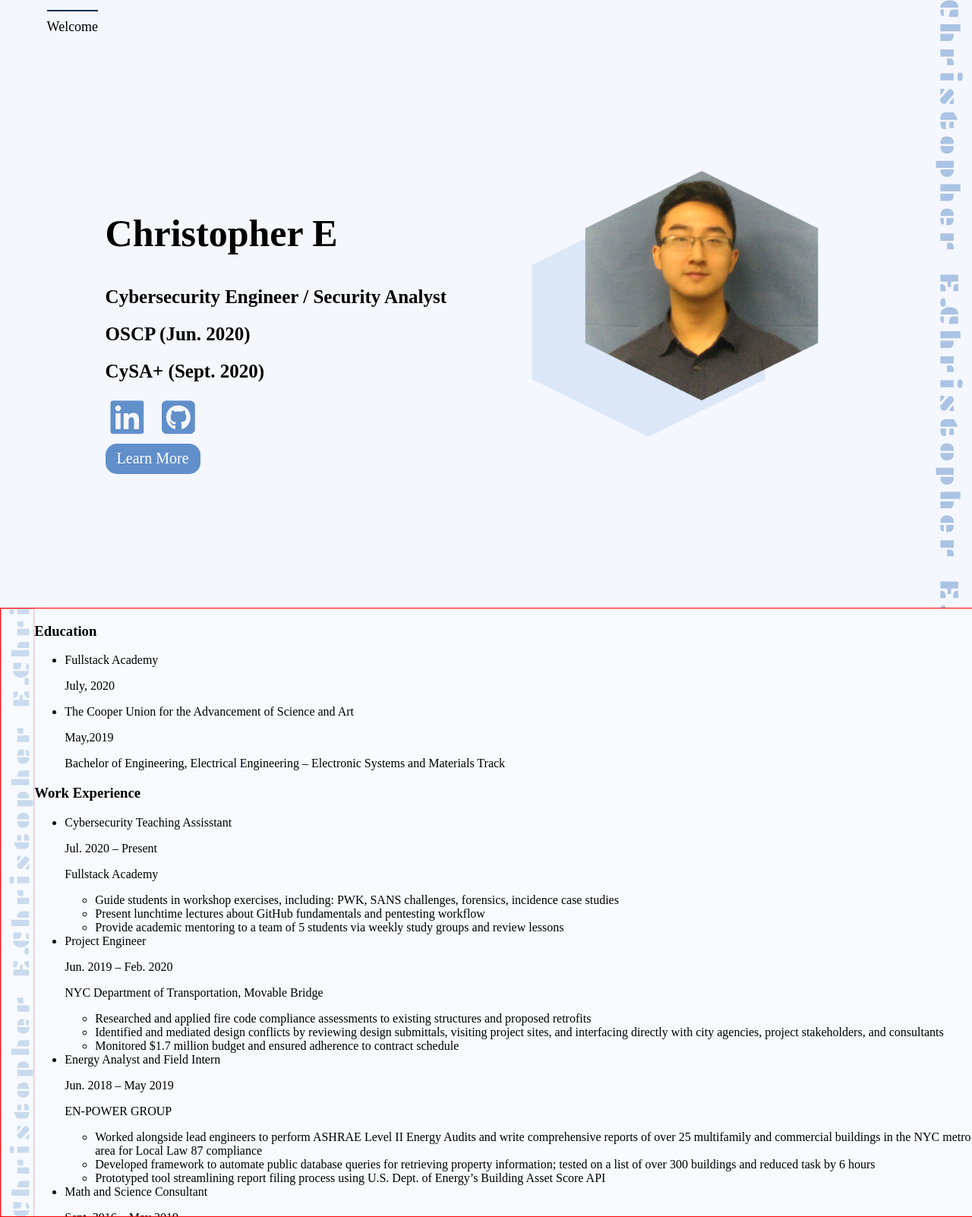
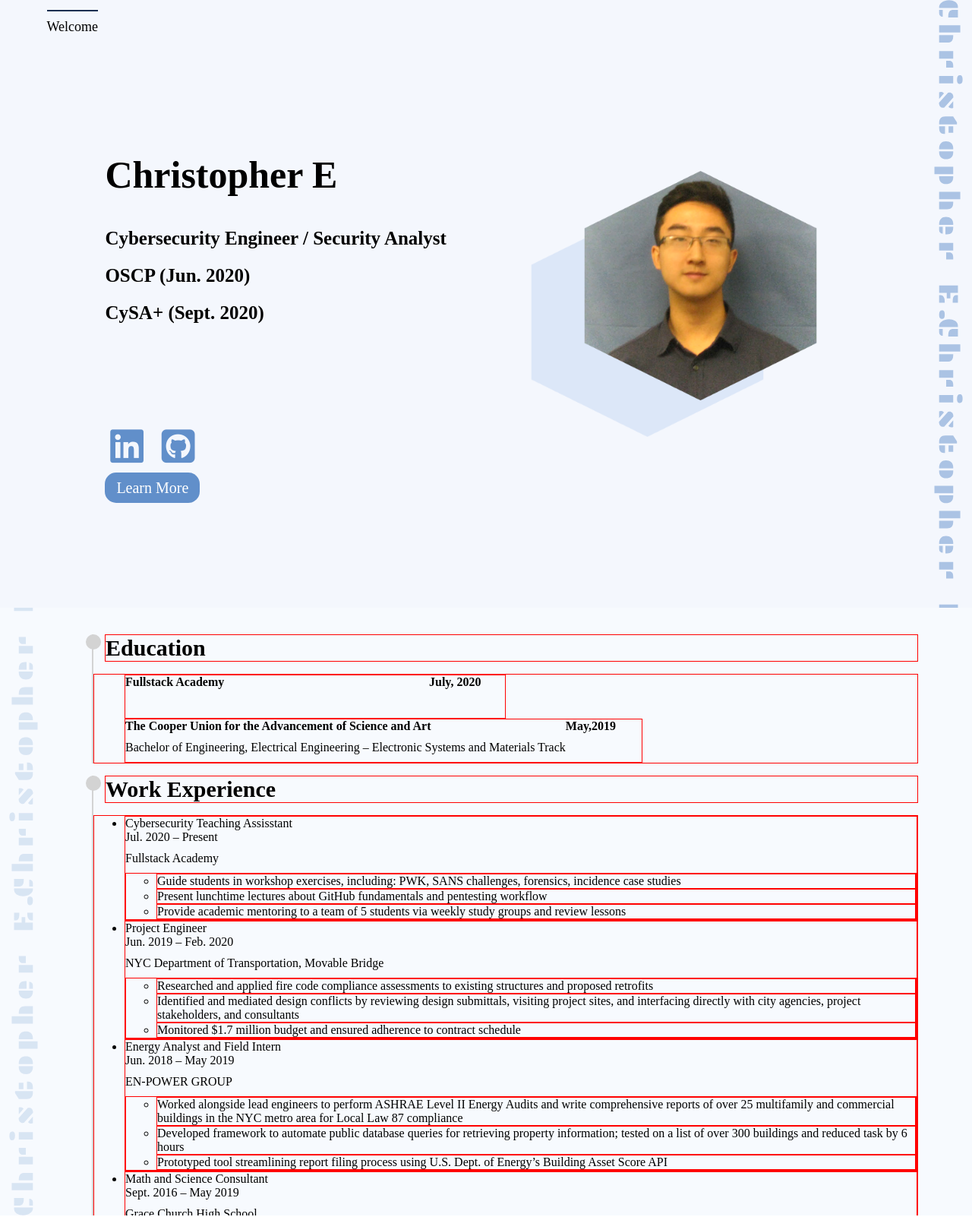
Before and after one commit to dliu12/christopherE_portfolio, a plain HTML site: page index.html in a window 1280 px wide. Shown: the whole page at 76% size. Drawn offline with nearby package versions, Linux system fonts and the light colour scheme.

Commit message:
9.30.2020 update
1. resume section information update

```diff
--- a/chrisReactComponent.js
+++ b/chrisReactComponent.js
@@ -89,7 +89,7 @@ class ResumeComponent extends React.Component {
   }
   render() {
     return (
-      <section>
+      <section id={this.props.idName}>
         <RoundDeco />
         <h3 className="sectionTitle">{this.props.title}</h3>
         {this.props.sectionItem}
@@ -119,13 +119,13 @@ class Education extends React.Component {
       renderArr.push(
         <li key={items}>
             <span>{this.schools[items]["name"]}</span>
-            <p>{this.schools[items]["year"]}</p>
+            <p className="year">{this.schools[items]["year"]}</p>
             <p>{this.schools[items]["description"]}</p>
         </li>
       );
     }
     return(
-      <ul>
+      <ul id="eduList">
         {renderArr}
       </ul>
     );
@@ -192,7 +192,7 @@ class WorkExperience extends React.Component{
       )
     }
     return(
-      <ul>
+      <ul id="workList">
         {renderArr}
       </ul>
     );
@@ -263,7 +263,7 @@ class ResearchProject extends React.Component{
       }
     }
     return(
-      <ul>
+      <ul id="researchList">
         {renderArr}
       </ul>
     );
@@ -306,8 +306,18 @@ class LeadershipAct extends React.Component{
   render(){
     let renderArr =[];
     //resume coding here
+    for(let items in this.activity){
+      renderArr.push(
+        <li key={items}>
+          <span>{this.activity[items]["name"]}</span>
+          <p>{this.activity[items]["year"]}</p>
+          <p>{this.activity[items]["position"]}</p>
+          <p>{this.activity[items]["description"]}</p>
+        </li>
+      );
+    }
     return(
-      <ul>
+      <ul id="leaderList">
         {renderArr}
       </ul>
     );
@@ -320,11 +330,11 @@ class ResumeSection extends React.Component {
   }
   render() {
     return (
-    <div>
-      <ResumeComponent title="Education" sectionItem={<Education />}/>
-      <ResumeComponent title="Work Experience" sectionItem={<WorkExperience />} />
-      <ResumeComponent title="Research and Projects" sectionItem = {<ResearchProject />}/>
-      <ResumeComponent title="Activities and Leaderships" sectionItem = {<LeadershipAct />}/>
+    <div id={this.props.idName}>
+      <ResumeComponent idName="eduSec" title="Education" sectionItem={<Education />}/>
+      <ResumeComponent idName="workSec" title="Work Experience" sectionItem={<WorkExperience />} />
+      <ResumeComponent idName="projectSec" title="Research and Projects" sectionItem = {<ResearchProject />}/>
+      <ResumeComponent idName="actSec" title="Activities and Leaderships" sectionItem = {<LeadershipAct />}/>
     </div>
     );
   }
@@ -354,7 +364,7 @@ class App extends React.Component {
         </section>
         <section id="resumeSection">
           <BannerDeco idName = "resumeBanner"/>
-          <ResumeSection />
+          <ResumeSection idName="resumeContext"/>
         </section>
       </div>
     );
--- a/styles.scss
+++ b/styles.scss
@@ -24,13 +24,21 @@ $borderTest:1px solid red;
     opacity: $opacity;
 }
 
+$sectionDeco: lightgray;
 $backdropVar:30%;
 $darkBlue:#162E50;
 $lightBlue:#618FCA;
 $iconSize:50px;
+html::-webkit-scrollbar{
+    display:none;
+}
 html{
     @include setFull();
     scroll-behavior: smooth;
+    //hide scroll bar
+    -ms-overflow-style: none;  /* IE and Edge */
+    scrollbar-width: none;  /* Firefox */
+
     body{
         @include setPadMar();
         @include setFull();
@@ -59,6 +67,7 @@ html{
                     //decoBanner
                     #greetingBanner{
                         @include bannerBackground(50%);
+                        min-width: 50px;
                     }
                     //content
                     #greetingContent{
@@ -138,12 +147,14 @@ html{
                                     min-width:450px;
                                     height:50%;
                                     margin-left:20%;
+                                    margin-bottom:25%;
 
                                     display:flex;
                                     flex-direction: column;
                                     justify-content: space-between;
                                     #greetingInfo{
                                         // border:$borderTest;
+                                        margin-bottom:25%;
                                         h1{
                                             font-size:50px;
                                         }
@@ -209,20 +220,84 @@ html{
                 }
                 //second resume section
                 #resumeSection{
-                    border:$borderTest;
+                    // border:$borderTest;
                     @include backgroundColor(0.10);
                     background-attachment: fixed;
                     @include setFull();
-                    // resume code here - find solution
                     overflow:scroll;
                     display:flex;
                     flex-direction:row;
                     #resumeBanner{
-                        border:$borderTest;
+                        position:sticky;
+                        position: -webkit-sticky;
+                        left:0;
+                        top:0;
+                        // border:$borderTest;
                         height:100%;
-                        @include bannerBackground(30%);
+                        @include bannerBackground(20%);
                         transform: rotateZ(180deg);
 
+                    }
+                    .roundDeco{
+                        width:20px;
+                        height:20px;
+                        border-radius:25px;
+                        background-color:$sectionDeco;
+                        position: absolute;
+                        top:0px;
+                        left:-10px;
+                    }
+                    #resumeContext{
+                        @include setFull();
+                        // border:$borderTest;
+                        width:85%;
+                        margin:0 auto 0 auto;
+                        margin-top:35px;
+
+                        section{
+                            // border:$borderTest;
+                            position:relative;
+                            @include setPadMar();
+                            border-left:2px solid $sectionDeco;
+
+                            //inside sections
+                            .sectionTitle{
+                                border:$borderTest;
+                                @include setPadMar();
+                                margin-left:15px;
+                                font-size:30px;
+                            }
+                            ul{
+                                border:$borderTest;
+                                li{
+                                    border:$borderTest;
+                                    .year{
+                                        font-weight:bold;
+                                    }
+                                    p{
+                                        @include setPadMar();
+                                        margin-bottom:10px;
+                                    }
+                                }
+                            }
+                            #eduList > li{
+                                // background-color:lightcoral;
+                                width:fit-content;
+                                min-width:500px;
+                                // max-width:500px;
+                                display:grid;
+                                grid-template-rows:1fr 1fr;
+                                grid-template-columns:1fr 100px;
+                                span{
+                                    font-weight:bold;
+                                }
+                            }
+                        }
+                        section:hover > .roundDeco{
+                            transform:scale(1.25);
+                            transition:0.5s;
+                            // box-shadow: 0px 1px gray;
+                        }
                     }
                 }
             }
```
Also changed, not shown: styles.css, 1 other file.
